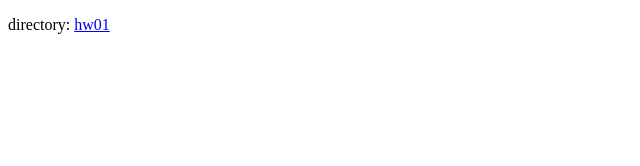
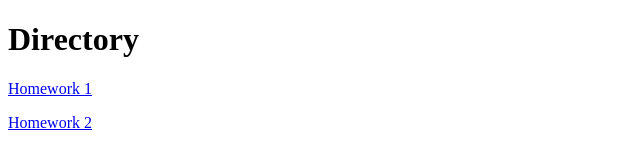
Before and after one commit to alshammarif/Webdevelopment, a plain HTML site: page cs4550-hw01/default/index.html in a window 1280 px wide. Shown: the whole page, without its empty margins (0-640 px from the left). Drawn offline with Linux system fonts and the light colour scheme.

Commit message:
Update index.html

```diff
--- a/cs4550-hw01/default/index.html
+++ b/cs4550-hw01/default/index.html
@@ -2,7 +2,8 @@
 <head>
 <title>subdomain</title>
 </head>
-
-<body>
-<p>directory: <a href="http://hw01.alshammarif.site">hw01</a></p>
+<body style="alignment: 'center' font-family: 'Arial'">
+<h1>Directory</h1>
+<p><a href="http://hw01.alshammarif.site">Homework 1</a></p>
+<a href="http://hw02.alshammarif.site">Homework 2</a>
 </body>
```
